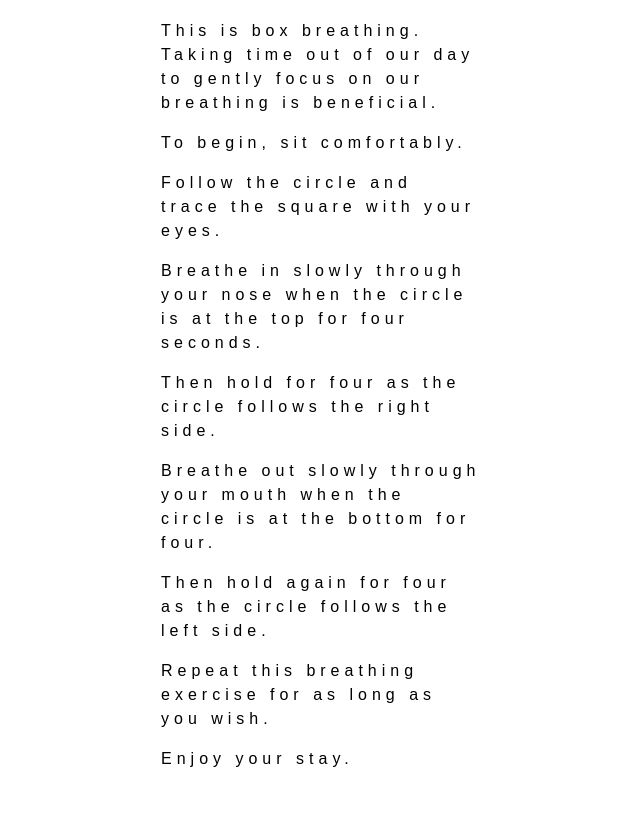
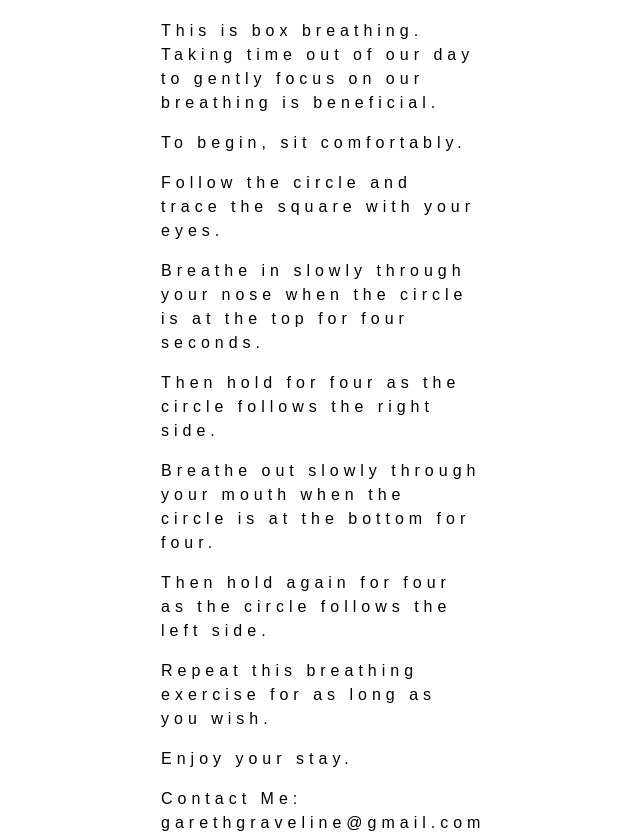
Before and after one commit to GarethGravelinePleau/BoxBreathingApp, a plain HTML site: page index.html in a window 1280 px wide. Shown: the part 448-1283 px from the top of the page, without its empty margins (327-967 px from the left). Before the commit the page ends 1219 px from the top, so only its background shows below. Drawn offline with Linux system fonts and the light colour scheme.

Commit message:
ready to deploy

```diff
--- a/index.html
+++ b/index.html
@@ -13,7 +13,7 @@
     <div id="box" style="outline: 3px solid black; width:30vh; height: 30vh; opacity: 0.5">
         <div id="motion"></div>
     </div>
-    <div style="width:40vh; height: 40vh; letter-spacing: 5px; line-height: 1.5;"><p>This is box breathing. Taking time out of our day to gently focus on our breathing is beneficial.</p><p>To begin, sit comfortably.</p><p> Follow the circle and trace the square with your eyes.</p><p>Breathe in slowly through your nose when the circle is at the top for four seconds.</p><p>Then hold for four as the circle follows the right side.</p><p>Breathe out slowly through your mouth when the circle is at the bottom for four.</p><p>Then hold again for four as the circle follows the left side.</p><p>Repeat this breathing exercise for as long as you wish.</p> <p>Enjoy your stay.</p>  </div>
+    <div style="width:40vh; height: 40vh; letter-spacing: 5px; line-height: 1.5;"><p>This is box breathing. Taking time out of our day to gently focus on our breathing is beneficial.</p><p>To begin, sit comfortably.</p><p> Follow the circle and trace the square with your eyes.</p><p>Breathe in slowly through your nose when the circle is at the top for four seconds.</p><p>Then hold for four as the circle follows the right side.</p><p>Breathe out slowly through your mouth when the circle is at the bottom for four.</p><p>Then hold again for four as the circle follows the left side.</p><p>Repeat this breathing exercise for as long as you wish.</p> <p>Enjoy your stay.</p><p>Contact Me: garethgraveline@gmail.com</p>  </div>
     </section>
 
 </body>
```
